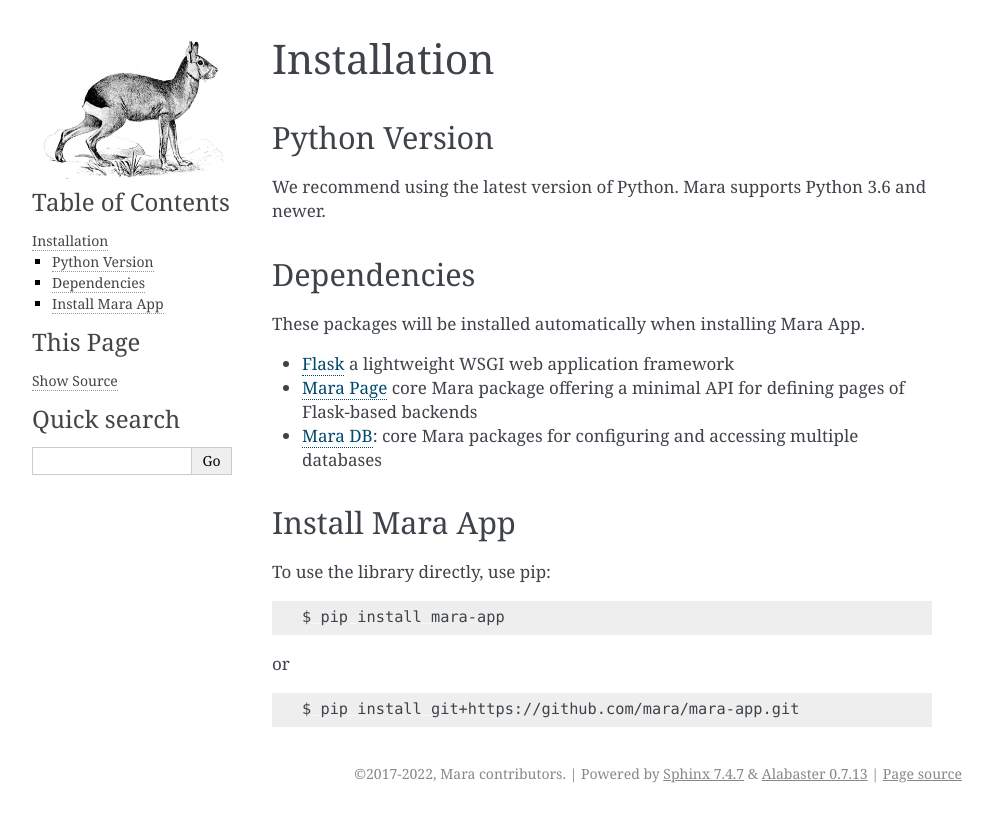
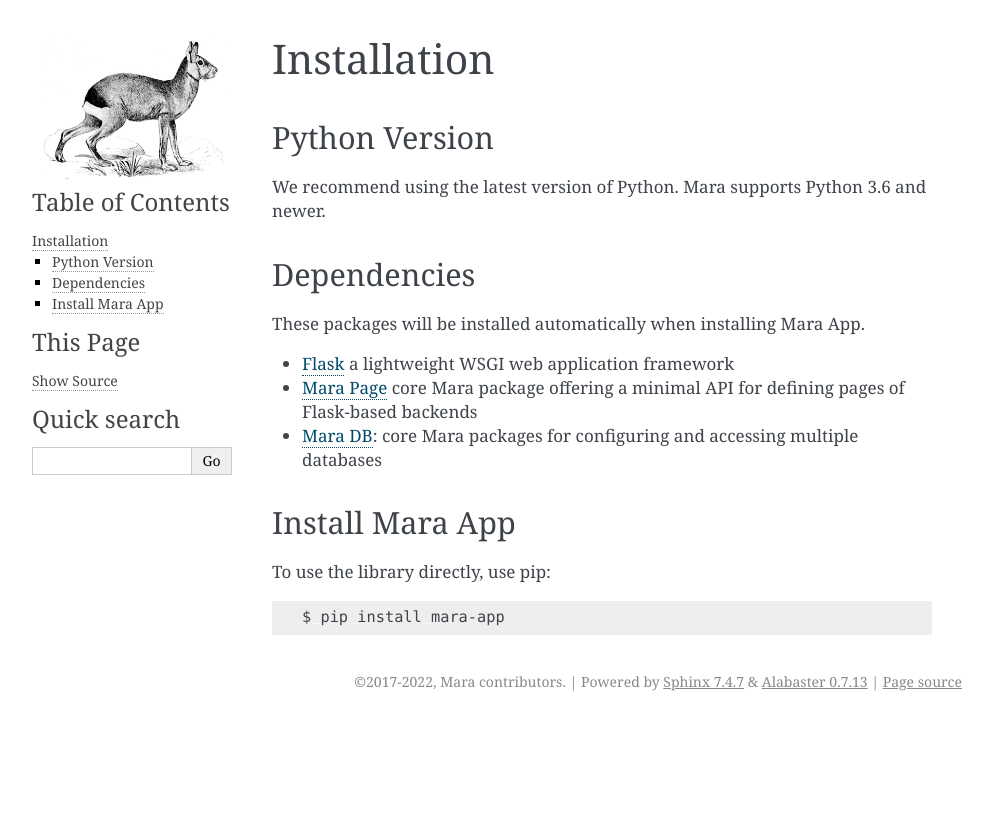
Before and after one commit to mara/mara-app, a Sphinx documentation site: the page built from docs/installation.md, in a window 1280 px wide. Shown: the top 822 px of the page, without its empty margins (148-1141 px from the left). Built offline with Sphinx 7.4.7, drawn with Linux system fonts in a browser that asks for light colours.

Commit message:
remove the suggestion to install the package from source

````diff
--- a/docs/installation.md
+++ b/docs/installation.md
@@ -29,9 +29,3 @@ To use the library directly, use pip:
 ``` bash
 $ pip install mara-app
 ```
-
-or
-
-``` bash
-$ pip install git+https://github.com/mara/mara-app.git
-```
````
